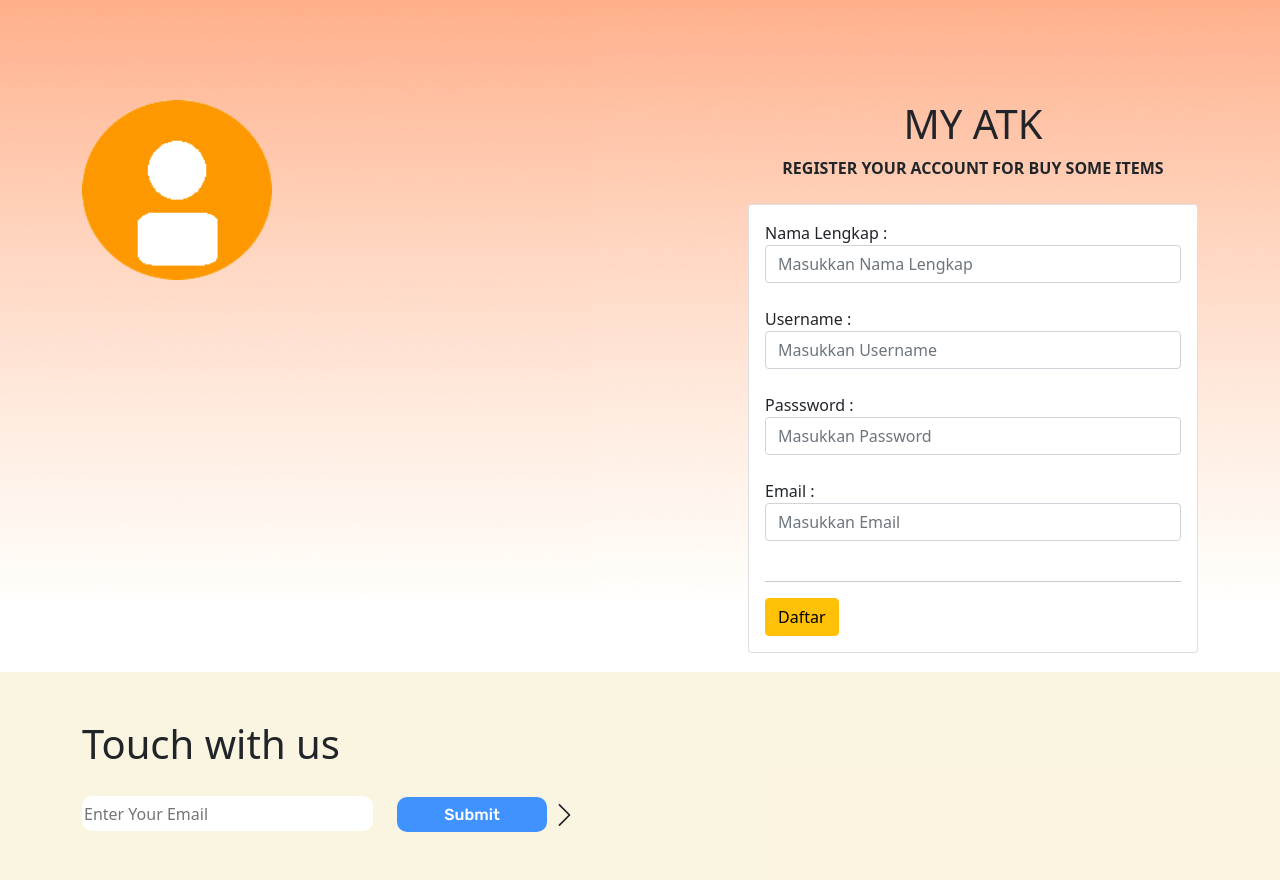
After one commit to rahmayudhip/Tugas-SO, a PHP site: page /register.html in a window 1280 px wide. The commit adds this page. Run offline with PHP 8.4, Linux system fonts and the light colour scheme.

Commit message:
Update Login & Register + Repair

```diff
--- a/about.html
+++ b/about.html
@@ -35,7 +35,7 @@
           </li>
         </ul>
         <form class="d-flex">
-          <a class="nav-link" href="#">LOGIN</a>
+          <a class="nav-link" href="login.html">LOGIN</a>
 
           <svg href="#" xmlns="http://www.w3.org/2000/svg" width="30" height="30" fill="currentColor" class="bi bi-cart-plus" viewBox="0 0 16 16">
             <path d="M9 5.5a.5.5 0 0 0-1 0V7H6.5a.5.5 0 0 0 0 1H8v1.5a.5.5 0 0 0 1 0V8h1.5a.5.5 0 0 0 0-1H9V5.5z" />
--- a/index.html
+++ b/index.html
@@ -31,11 +31,11 @@
               <a class="nav-link" href="#">Shop</a>
             </li>
             <li class="nav-item">
-              <a class="nav-link" href="#">About</a>
+              <a class="nav-link" href="about.html">About</a>
             </li>
           </ul>
           <form class="d-flex">
-            <a class="nav-link" href="#">LOGIN</a>
+            <a class="nav-link" href="login.html">LOGIN</a>
             <svg href="#" xmlns="http://www.w3.org/2000/svg" width="30" height="30" fill="currentColor" class="bi bi-cart-plus" viewBox="0 0 16 16">
               <path d="M9 5.5a.5.5 0 0 0-1 0V7H6.5a.5.5 0 0 0 0 1H8v1.5a.5.5 0 0 0 1 0V8h1.5a.5.5 0 0 0 0-1H9V5.5z" />
               <path
--- /dev/null
+++ b/register.html
@@ -0,0 +1,73 @@
+<!DOCTYPE html>
+<html lang="en">
+  <head>
+    <!-- Required meta tags -->
+    <meta charset="utf-8" />
+    <meta name="viewport" content="width=device-width, initial-scale=1" />
+
+    <!-- Bootstrap CSS -->
+    <link href="https://cdn.jsdelivr.net/npm/bootstrap@5.0.2/dist/css/bootstrap.min.css" rel="stylesheet" integrity="sha384-EVSTQN3/azprG1Anm3QDgpJLIm9Nao0Yz1ztcQTwFspd3yD65VohhpuuCOmLASjC" crossorigin="anonymous" />
+    <link rel="stylesheet" href="style.css" />
+    <link rel="preconnect" href="https://fonts.googleapis.com" />
+    <link rel="preconnect" href="https://fonts.gstatic.com" crossorigin />
+    <link href="https://fonts.googleapis.com/css2?family=Rubik:ital,wght@0,500;1,800&display=swap" rel="stylesheet" />
+
+    <title>MyATK | Stationary Store</title>
+  </head>
+  <body>
+    <section>
+    <div class="login">
+      <div class="container">
+        <div class="row">
+          <div class="login-text">
+            <img src="images/user.png" style="width:190px; height:180px;">
+            <div style="float:right">
+              <center>
+              <h1>MY ATK</h1>
+              <strong>REGISTER YOUR ACCOUNT FOR BUY SOME ITEMS</strong>
+              </center>
+              <br>
+              <div class="card" style="width:450px;">
+                  <div class="card-body">
+                    <form method="POST"action="login.html">
+                      <label>Nama Lengkap :</label>
+                      <input type="text" name="#" class="form-control" placeholder="Masukkan Nama Lengkap"><br>
+                      <label>Username :</label>
+                      <input type="text" name="#" class="form-control" placeholder="Masukkan Username"><br>
+                       <label>Passsword :</label>
+                      <input type="password" name="#" class="form-control" placeholder="Masukkan Password"><br>
+                      <label>Email :</label>
+                      <input type="text" name="#" class="form-control" placeholder="Masukkan Email"><br>
+                      <hr>
+                      <input type="submit" name="#" class="btn btn-warning" value="Daftar" onclick="alert('Anda Berhasil Membuat Akun, Silahkan Login')">
+                    </form>
+                  </div>
+                </div>
+            </div>
+          </div>
+        </div>
+      </div>
+    </div>
+  </section><br><br><br>
+
+  <!--Footer Start-->
+ <section class="news py-5">
+    <div class="container">
+      <div class="row">
+        <div class="col-lg-9 me-auto text-left">
+          <h1>Touch with us</h1>
+          <input type="text" placeholder="Enter Your Email" />
+          <button class="btn3">Submit</button>
+          <svg xmlns="http://www.w3.org/2000/svg" width="32" height="32" fill="currentColor" class="bi bi-chevron-right" viewBox="0 0 16 16">
+            <path fill-rule="evenodd" d="M4.646 1.646a.5.5 0 0 1 .708 0l6 6a.5.5 0 0 1 0 .708l-6 6a.5.5 0 0 1-.708-.708L10.293 8 4.646 2.354a.5.5 0 0 1 0-.708z" />
+          </svg>
+        </div>
+      </div>
+      <div class="row">
+        <div class="col-lg-11"></div>
+        <div class="row"></div>
+      </div>
+    </div>
+  </section>
+  </body>
+  </html>
--- a/style.css
+++ b/style.css
@@ -10,6 +10,12 @@
   color: black;
 }
 
+.login-text {
+  margin-top: 100px;
+  margin-bottom: 100px;
+  margin-right: 150px;
+  margin-left: 0px;
+}
 .navbar-brand:hover {
   color: black;
   font-family: 'Rubik', sans-serif;
@@ -28,6 +34,14 @@
 }
 .main {
   background: url(./images/jumbo.png) no-repeat;
+  background-size: cover;
+  height: 75vh;
+  background-position: 20% 20%;
+  width: 100%;
+}
+
+.login {
+  background: url(./images/login.png) no-repeat;
   background-size: cover;
   height: 75vh;
   background-position: 20% 20%;
```
Also changed, not shown: login.html (added, +70 -0 lines), images/login.png (added), images/user.png (added).
